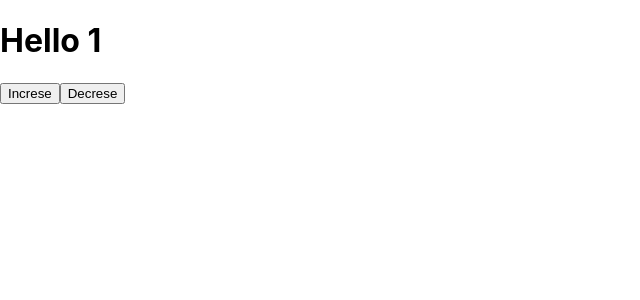
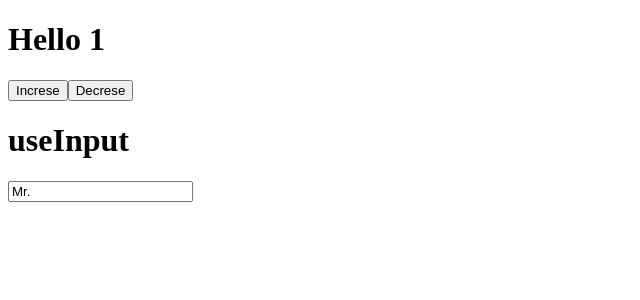
Before and after one commit to ljs614/React-hooks, a React (Create React App) app in the folder react-hooks/: page / in a window 1280 px wide. Shown: the top 300 px of the page, without its empty margins (0-640 px from the left). Built offline with nearby package versions, Linux system fonts and the light colour scheme.

Commit message:
useInput

```diff
--- a/react-hooks/src/App.js
+++ b/react-hooks/src/App.js
@@ -1,14 +1,29 @@
 import React, { useState } from "react";
+import useInput from "./useInput";
+
+
+
 const App = () => {
     const [item, setItem ] = useState(1);
     const incrementItem = () => setItem(item + 1);
     const decrementItem = () => setItem(item - 1);
+
+    const maxLen = (value) => value.length < 10;
+
+    const name = useInput("Mr.", maxLen);
+
     return (
-      <div>
-        <h1>Hello {item}</h1>
-        <button onClick={incrementItem}>Increse</button>
-        <button onClick={decrementItem}>Decrese</button>
-      </div>
+      <>
+        <div>
+          <h1>Hello {item}</h1>
+          <button onClick={incrementItem}>Increse</button>
+          <button onClick={decrementItem}>Decrese</button>
+        </div>
+        <div>
+          <h1>useInput</h1>
+          <input placeholder="Name" {...name} />
+        </div>
+      </>
     );
 }
 
--- a/react-hooks/src/index.css
+++ /dev/null
@@ -1,13 +0,0 @@
-body {
-  margin: 0;
-  font-family: -apple-system, BlinkMacSystemFont, 'Segoe UI', 'Roboto', 'Oxygen',
-    'Ubuntu', 'Cantarell', 'Fira Sans', 'Droid Sans', 'Helvetica Neue',
-    sans-serif;
-  -webkit-font-smoothing: antialiased;
-  -moz-osx-font-smoothing: grayscale;
-}
-
-code {
-  font-family: source-code-pro, Menlo, Monaco, Consolas, 'Courier New',
-    monospace;
-}
--- a/react-hooks/src/index.js
+++ b/react-hooks/src/index.js
@@ -1,6 +1,5 @@
 import React from "react";
 import ReactDOM from "react-dom";
-import "./index.css";
 import App from "./App";
 import * as serviceWorker from "./serviceWorker";
 
--- /dev/null
+++ b/react-hooks/src/useInput.js
@@ -0,0 +1,20 @@
+import React, { useState } from "react"
+
+const useInput = (initialValue, validator) =>{
+    const [value, setValue] = useState(initialValue);
+    const onChange = (e) => {
+      const {
+        target: { value }
+      } = e;
+      let willUpdate = true;
+      if(typeof validator ==="function"){
+        willUpdate = validator(value);
+      }
+      if(willUpdate) {
+        setValue(value);
+      }
+    }
+    return { value, onChange };
+  };
+
+export default useInput;
```
Also changed, not shown: react-hooks/src/App.css (deleted, +0 -38 lines), react-hooks/src/setupTests.js (deleted, +0 -5 lines), 1 other file (tests, documents, lock files or other folders).
